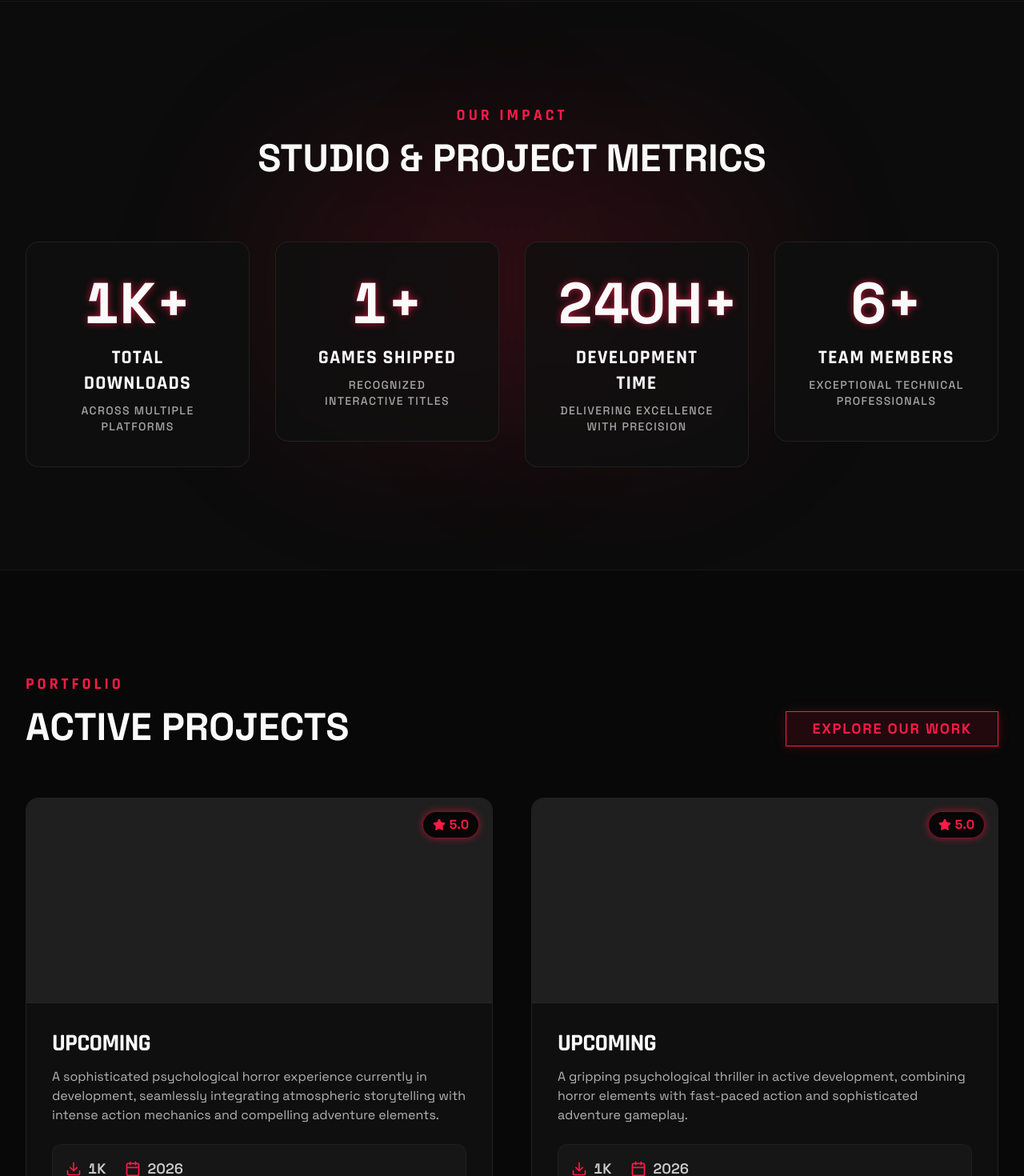
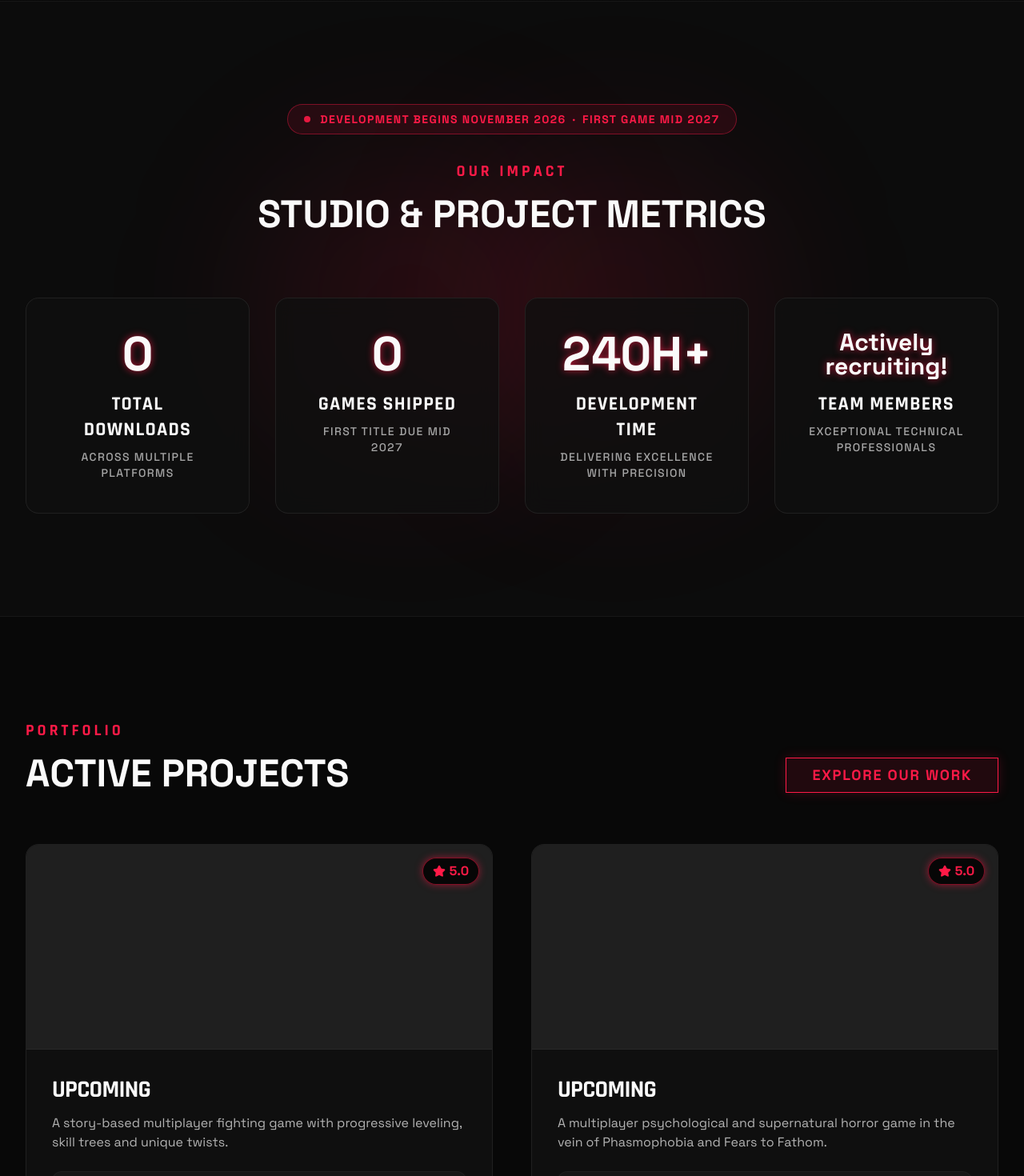
Before and after one commit to Jinanplayz/cheristral, a React (Vite) app: page / in a window 1280 px wide. Shown: the part 880-2350 px from the top of the page at 80% size. Built offline with nearby package versions, Linux system fonts and the light colour scheme.

Commit message:
website updates before dev starts

```diff
--- a/src/App.jsx
+++ b/src/App.jsx
@@ -1,6 +1,7 @@
 import React, { Suspense, lazy } from 'react';
 import { Route, Routes, BrowserRouter as Router } from 'react-router-dom';
 import ScrollToTop from './components/ScrollToTop.jsx';
+import PageMeta from './components/PageMeta.jsx';
 import { Toaster } from 'sonner';
 import { LazyMotion, domAnimation } from 'framer-motion';
 
@@ -43,6 +44,8 @@ function App() {
 
           <Route path="*" element={
             <div className="min-h-screen flex flex-col items-center justify-center bg-background text-center px-4">
+              {/* Without this the tab keeps the title of whichever page came before. */}
+              <PageMeta title="Page Not Found - Cheristral Studio" noIndex />
               <h1 className="text-7xl font-black text-primary mb-4 text-glow">404</h1>
               <p className="text-2xl font-bold uppercase tracking-wider mb-8">Signal Lost</p>
               <a href="/" className="px-8 py-3 min-h-[44px] flex items-center bg-primary text-white font-bold uppercase tracking-widest rounded shadow-[0_0_20px_hsl(var(--primary)/0.5)] hover:shadow-[0_0_40px_hsl(var(--primary)/0.8)] transition-all gpu-accelerated">
--- a/src/components/Footer.jsx
+++ b/src/components/Footer.jsx
@@ -85,6 +85,9 @@ const Footer = memo(() => {
                 );
               })}
             </div>
+            <p className="mt-5 text-sm font-medium text-card-foreground/50">
+              Our social media pages are not ready yet. Coming soon.
+            </p>
           </div>
         </div>
 
--- a/src/components/PageMeta.jsx
+++ b/src/components/PageMeta.jsx
@@ -49,6 +49,13 @@ export default function PageMeta({ title, description, image, noIndex = false })
 
     setMeta('property', 'og:url', window.location.href);
 
+    // index.html ships a canonical pointing at the home page. Left alone, every
+    // route tells search engines it is a duplicate of "/" and may go unlisted.
+    const canonical = document.head.querySelector('link[rel="canonical"]');
+    if (canonical) {
+      canonical.setAttribute('href', new URL(window.location.pathname, canonical.href).href);
+    }
+
     // Ask search engines not to list this page. Only meaningful for pages that
     // are unlisted rather than secret: anyone with the URL can still open it.
     if (noIndex) {
--- a/src/index.css
+++ b/src/index.css
@@ -25,7 +25,9 @@
     --ring: 348 100% 55%;
     --radius: 0.5rem;
     --glow: 0 0 20px hsl(var(--primary) / 0.5), 0 0 40px hsl(var(--primary) / 0.2);
-    --image-placeholder-bg: 220 13% 91%;
+    /* Dark, like .dark below. The site never sets the .dark class, so the old
+       light grey here flashed behind every hero image while it loaded. */
+    --image-placeholder-bg: 220 13% 15%;
   }
 
   .dark {
--- a/src/pages/CeoPage.jsx
+++ b/src/pages/CeoPage.jsx
@@ -32,7 +32,7 @@ const cv = {
 
   // Deliberately empty. Read the note above before filling these in.
   phone: 'Contact Email for phone number',
-  address: 'Contact Email for addresss',
+  address: 'Contact Email for address',
 
   summary:
     'Lead QA Engineer working across live game projects serving over 1.25 million ' +
@@ -145,7 +145,8 @@ const CeoPage = () => {
   const contacts = [
     (cv.address || cv.location) && { key: 'loc', Icon: MapPin, label: cv.address || cv.location, href: null },
     cv.email && { key: 'mail', Icon: Mail, label: cv.email, href: `mailto:${cv.email}` },
-    cv.phone && { key: 'tel', Icon: Phone, label: cv.phone, href: `tel:${cv.phone.replace(/\s/g, '')}` },
+    // Only a real number becomes a tel: link. Placeholder text stays plain.
+    cv.phone && { key: 'tel', Icon: Phone, label: cv.phone, href: /^\+?[\d\s()-]+$/.test(cv.phone) ? `tel:${cv.phone.replace(/\s/g, '')}` : null },
     cv.discord && { key: 'dc', Icon: MessageSquare, label: cv.discord, href: null },
     cv.github && { key: 'gh', Icon: Github, label: 'GitHub', href: cv.github },
     cv.linkedin && { key: 'li', Icon: Linkedin, label: 'LinkedIn', href: cv.linkedin },
--- a/src/pages/GameDetailPage.jsx
+++ b/src/pages/GameDetailPage.jsx
@@ -16,26 +16,26 @@ const GameDetailPage = () => {
   const projectsData = {
     "upcoming-1": {
       title: "UPCOMING",
-      tagline: "In Active Development",
-      description: "A sophisticated psychological horror experience currently in development, seamlessly integrating atmospheric storytelling with intense action mechanics and compelling adventure elements.",
+      tagline: "Coming 2027-28",
+      description: "A story-based multiplayer fighting game with progressive leveling, skill trees and unique twists.",
       coverImage: cards.game01,
       videoUrl: "https://www.youtube.com/embed/dQw4w9WgXcQ", // Safe placeholder
-      tags: ['Horror', 'Psychological', 'Action', 'Adventure'],
+      tags: ['Fighting', 'Multiplayer', 'Story-Based', 'Skill Trees'],
       stats: {
-        downloads: "1K",
+        downloads: "0",
         rating: "5.0/5",
         players: "TBA",
         platforms: "PC, PS5, XSX",
         engine: "Unreal 5",
-        release: "2026",
+        release: "2027-28",
         metacritic: "TBA"
       },
       screenshots: galleries.game01,
       features: [
-        "Advanced psychological horror design",
-        "Atmospheric, tension-driven narrative structure",
-        "High-fidelity environments engineered in Unreal Engine 5",
-        "Sophisticated action and adventure progression"
+        "Story-based multiplayer fighting",
+        "Progressive leveling",
+        "Skill trees",
+        "Unique twists on the genre"
       ],
       requirements: {
         min: { os: "Windows 10 64-bit", cpu: "Core i5-10400 / Ryzen 5 3600", ram: "16 GB", gpu: "RTX 2060 / RX 5600 XT", storage: "100 GB SSD" },
@@ -44,25 +44,25 @@ const GameDetailPage = () => {
     },
     "upcoming-2": {
       title: "UPCOMING",
-      tagline: "In Active Development",
-      description: "A gripping psychological thriller in active development, combining horror elements with fast-paced action and sophisticated adventure gameplay.",
+      tagline: "Coming 2027-28",
+      description: "A multiplayer psychological and supernatural horror game in the vein of Phasmophobia and Fears to Fathom.",
       coverImage: cards.game02,
       videoUrl: "https://www.youtube.com/embed/dQw4w9WgXcQ", // Safe placeholder
-      tags: ['Horror', 'Psychological', 'Thriller', 'Action'],
+      tags: ['Horror', 'Psychological', 'Supernatural', 'Multiplayer'],
       stats: {
-        downloads: "1K",
+        downloads: "0",
         rating: "5.0/5",
         players: "TBA",
         platforms: "PC, PS5, XSX",
         engine: "Unreal 5",
-        release: "2026",
+        release: "2027-28",
         metacritic: "TBA"
       },
       screenshots: galleries.game02,
       features: [
-        "Compelling psychological thriller narrative",
-        "Refined action and sophisticated gameplay mechanics",
-        "Dynamic logic that adapts to player decisions",
+        "Psychological and supernatural horror",
+        "Multiplayer sessions",
+        "Atmospheric, tension-driven design",
         "Exceptional immersive audio design"
       ],
       requirements: {
--- a/src/pages/HomePage.jsx
+++ b/src/pages/HomePage.jsx
@@ -42,21 +42,21 @@ const HomePage = () => {
     {
       id: "upcoming-1",
       title: 'UPCOMING',
-      description: 'A sophisticated psychological horror experience currently in development, seamlessly integrating atmospheric storytelling with intense action mechanics and compelling adventure elements.',
-      downloads: '1K',
+      description: 'A story-based multiplayer fighting game with progressive leveling, skill trees and unique twists.',
+      downloads: '0',
       rating: '5.0',
-      releaseDate: '2026',
-      tags: ['horror', 'psychological', 'action', 'adventure'],
+      releaseDate: '2027-28',
+      tags: ['fighting', 'multiplayer', 'story-based', 'skill trees'],
       image: cards.game01
     },
     {
       id: "upcoming-2",
       title: 'UPCOMING',
-      description: 'A gripping psychological thriller in active development, combining horror elements with fast-paced action and sophisticated adventure gameplay.',
-      downloads: '1K',
+      description: 'A multiplayer psychological and supernatural horror game in the vein of Phasmophobia and Fears to Fathom.',
+      downloads: '0',
       rating: '5.0',
-      releaseDate: '2026',
-      tags: ['horror', 'psychological', 'thriller', 'action'],
+      releaseDate: '2027-28',
+      tags: ['horror', 'psychological', 'supernatural', 'multiplayer'],
       image: cards.game03
     }
   ];
@@ -64,31 +64,32 @@ const HomePage = () => {
   const teamHighlights = [
     {
       name: 'Abdullah Ibn Mahmud',
-      position: 'Lead Artist and Designer',
-      description: 'Designing interactive mechanics that respect the audience\'s time and environments that foster deep, remarkable engagement.'
+      position: 'Dev and Lead Design',
+      description: 'Developing and designing interactive mechanics that respect the audience\'s time and foster deep, remarkable engagement.'
     },
     {
       name: 'Ahnaf Saleque Jinan',
-      position: 'Lead Engineer and Producer',
-      description: 'Serving as CEO and Lead Producer, directing the studio\'s overarching vision and driving core narrative development with extensive industry expertise.'
+      position: 'Lead Dev and Producer',
+      description: 'Serving as CEO and Lead Producer, directing the studio\'s overarching vision and leading core game development with extensive industry expertise.'
     },
     {
       name: 'Abdullah Al-Nahian',
-      position: 'Lead Environment and Audio',
-      description: 'Crafting distinguished visual experiences and sophisticated audioscapes that elevate immersive environments to an exceptional standard.'
+      position: 'Dev and Lead Config',
+      description: 'Leading configuration and developing sophisticated systems that elevate immersive environments to an exceptional standard.'
     }
   ];
 
+  // A stat shows an animated `value`, or a short `text` phrase in its place.
   const studioStats = [{
     label: "Total Downloads",
-    value: 1,
-    suffix: "K+",
+    value: 0,
+    suffix: "",
     desc: "Across multiple platforms"
   }, {
     label: "Games Shipped",
-    value: 1,
-    suffix: "+",
-    desc: "Recognized interactive titles"
+    value: 0,
+    suffix: "",
+    desc: "First title due mid 2027"
   }, {
     label: "Development Time",
     value: 240,
@@ -96,8 +97,7 @@ const HomePage = () => {
     desc: "Delivering excellence with precision"
   }, {
     label: "Team Members",
-    value: 6,
-    suffix: "+",
+    text: "Actively recruiting!",
     desc: "Exceptional technical professionals"
   }];
 
@@ -124,6 +124,15 @@ const HomePage = () => {
 
             <div className="container mx-auto px-4 sm:px-6 lg:px-8 relative z-10">
               <m.div initial={{ opacity: 0, y: 20 }} whileInView={{ opacity: 1, y: 0 }} viewport={{ once: true }} className="text-center mb-20">
+                <p className="inline-flex items-center gap-3 mb-8 px-5 py-2 rounded-2xl sm:rounded-full border border-primary/40 bg-primary/10 text-xs sm:text-sm font-bold uppercase tracking-wider sm:tracking-widest text-primary">
+                  <span className="h-2 w-2 shrink-0 rounded-full bg-primary animate-pulse" aria-hidden="true" />
+                  {/* Two stacked lines on phones, one line with a divider from sm up. */}
+                  <span className="flex flex-col sm:flex-row sm:gap-2">
+                    <span>Development begins November 2026</span>
+                    <span className="hidden sm:inline" aria-hidden="true">·</span>
+                    <span>First game mid 2027</span>
+                  </span>
+                </p>
                 <h2 className="text-primary text-xl font-bold tracking-[0.2em] mb-4 uppercase">Our Impact</h2>
                 <p className="text-4xl md:text-5xl font-black uppercase">Studio & Project Metrics</p>
               </m.div>
@@ -131,11 +140,15 @@ const HomePage = () => {
               <div className="grid grid-cols-1 md:grid-cols-2 lg:grid-cols-4 gap-8">
                 {studioStats.map((stat, index) => (
                   <Link to="/projects" key={index} className="block outline-none focus-visible:ring-2 focus-visible:ring-primary rounded-2xl">
-                    <m.div initial={{ opacity: 0, scale: 0.8 }} whileInView={{ opacity: 1, scale: 1 }} viewport={{ once: true }} transition={{ delay: index * 0.1, duration: 0.5, type: "spring" }} whileHover={{ scale: 1.05, y: -10 }} className="group bg-card/80 backdrop-blur-md border border-border/50 hover:border-primary p-10 rounded-2xl text-center transition-all duration-300 hover:shadow-[0_0_40px_hsl(var(--primary)/0.3)] relative overflow-hidden gpu-accelerated will-change-transform">
+                    <m.div initial={{ opacity: 0, scale: 0.8 }} whileInView={{ opacity: 1, scale: 1 }} viewport={{ once: true }} transition={{ delay: index * 0.1, duration: 0.5, type: "spring" }} whileHover={{ scale: 1.05, y: -10 }} className="group h-full bg-card/80 backdrop-blur-md border border-border/50 hover:border-primary p-10 lg:p-6 xl:p-10 rounded-2xl text-center transition-all duration-300 hover:shadow-[0_0_40px_hsl(var(--primary)/0.3)] relative overflow-hidden gpu-accelerated will-change-transform">
                       <div className="absolute inset-0 bg-gradient-to-b from-primary/5 to-transparent opacity-0 group-hover:opacity-100 transition-opacity duration-300 pointer-events-none" />
                       <div className="relative z-10">
-                        <div className="text-6xl md:text-7xl font-black text-foreground group-hover:text-primary transition-colors duration-300 mb-4 font-rajdhani text-glow">
-                          <AnimatedCounter end={stat.value} suffix={stat.suffix} />
+                        {/* The box is always one number tall, so a text stat lines up with the rest.
+                            Sizes step down at lg/xl, where four columns are too narrow for "240H+" at full size. */}
+                        <div className="h-[1em] flex items-center justify-center text-6xl md:text-7xl lg:text-5xl xl:text-6xl min-[1400px]:text-7xl font-black text-foreground group-hover:text-primary transition-colors duration-300 mb-4 font-rajdhani text-glow">
+                          {stat.text
+                            ? <span className="text-3xl/none lg:text-2xl/none xl:text-3xl/none">{stat.text}</span>
+                            : <AnimatedCounter end={stat.value} suffix={stat.suffix} />}
                         </div>
                         <h3 className="text-xl md:text-2xl font-bold uppercase tracking-wider mb-2">{stat.label}</h3>
                         <p className="text-sm font-medium text-muted-foreground uppercase tracking-widest">{stat.desc}</p>
--- a/src/pages/ProjectsPage.jsx
+++ b/src/pages/ProjectsPage.jsx
@@ -17,21 +17,21 @@ const ProjectsPage = () => {
     {
       id: "upcoming-1",
       title: 'UPCOMING',
-      description: 'A sophisticated psychological horror experience currently in development, seamlessly integrating atmospheric storytelling with intense action mechanics and compelling adventure elements.',
-      downloads: '1K',
+      description: 'A story-based multiplayer fighting game with progressive leveling, skill trees and unique twists.',
+      downloads: '0',
       rating: '5.0',
-      releaseDate: '2026',
-      tags: ['horror', 'psychological', 'action', 'adventure'],
+      releaseDate: '2027-28',
+      tags: ['fighting', 'multiplayer', 'story-based', 'skill trees'],
       image: cards.game04
     },
     {
       id: "upcoming-2",
       title: 'UPCOMING',
-      description: 'A gripping psychological thriller in active development, combining horror elements with fast-paced action and sophisticated adventure gameplay.',
-      downloads: '1K',
+      description: 'A multiplayer psychological and supernatural horror game in the vein of Phasmophobia and Fears to Fathom.',
+      downloads: '0',
       rating: '5.0',
-      releaseDate: '2026',
-      tags: ['horror', 'psychological', 'thriller', 'action'],
+      releaseDate: '2027-28',
+      tags: ['horror', 'psychological', 'supernatural', 'multiplayer'],
       image: cards.game02
     }
   ];
--- a/src/pages/TeamPage.jsx
+++ b/src/pages/TeamPage.jsx
@@ -14,36 +14,37 @@ const TeamPage = () => {
   const teamMembers = [
     {
       name: 'Abdullah Ibn Mahmud',
-      position: 'Lead Artist and Designer',
-      description: 'Designing interactive mechanics that respect the audience\'s time and environments that foster deep, remarkable engagement.',
+      position: 'Dev and Lead Design',
+      description: 'Developing and designing interactive mechanics that respect the audience\'s time and foster deep, remarkable engagement.',
     },
     {
       name: 'Ahnaf Saleque Jinan',
-      position: 'Lead Engineer and Producer',
+      position: 'Lead Dev and Producer',
       // Makes the name clickable, linking through to the unlisted CV at /ceo.
       profileLink: '/ceo',
-      description: 'Serving as CEO and Lead Producer, directing the studio\'s overarching vision and driving core narrative development with extensive industry expertise.',
+      description: 'Serving as CEO and Lead Producer, directing the studio\'s overarching vision and leading core game development with extensive industry expertise.',
     },
     {
       name: 'Abdullah Al-Nahian',
-      position: 'Lead Environment and Audio',
-      description: 'Crafting distinguished visual experiences and sophisticated audioscapes that elevate immersive environments to an exceptional standard.',
+      position: 'Dev and Lead Config',
+      description: 'Leading configuration and developing sophisticated systems that elevate immersive environments to an exceptional standard.',
     },
-    {
-      name: 'Al-Hasin Mahtab',
-      position: 'Lead QA and Playtester',
-      description: 'Ensuring exceptional product stability and refining the end-user experience through comprehensive quality assurance.',
-    },
-    {
-      name: 'MD. Arashuzzaman Khan',
-      position: 'Lead Support and Public Relations',
-      description: 'Facilitating clear communication between the studio and our audience, ensuring player feedback remains central to our development process.',
-    },
-    {
-      name: 'Takrim',
-      position: 'Lead Graphics and Editor',
-      description: 'Delivering outstanding visual assets, promotional artwork, and highly polished trailer compositions.',
-    },
+    // Hidden for now. Uncomment a block to bring that member back onto the page.
+    // {
+    //   name: 'Al-Hasin Mahtab',
+    //   position: 'Lead QA and Playtester',
+    //   description: 'Ensuring exceptional product stability and refining the end-user experience through comprehensive quality assurance.',
+    // },
+    // {
+    //   name: 'MD. Arashuzzaman Khan',
+    //   position: 'Lead Support and Public Relations',
+    //   description: 'Facilitating clear communication between the studio and our audience, ensuring player feedback remains central to our development process.',
+    // },
+    // {
+    //   name: 'Takrim',
+    //   position: 'Lead Graphics and Editor',
+    //   description: 'Delivering outstanding visual assets, promotional artwork, and highly polished trailer compositions.',
+    // },
   ];
 
   return (
@@ -78,7 +79,7 @@ const TeamPage = () => {
 
               <div className="grid grid-cols-1 sm:grid-cols-2 lg:grid-cols-3 gap-12 max-w-7xl mx-auto">
                 <Suspense fallback={
-                  Array.from({ length: 6 }).map((_, i) => (
+                  Array.from({ length: teamMembers.length }).map((_, i) => (
                     <Skeleton key={i} className="h-[350px] w-full rounded-2xl" />
                   ))
                 }>
```
Also changed, not shown: src/pages/CareersPage.jsx (+7 -0 lines).
